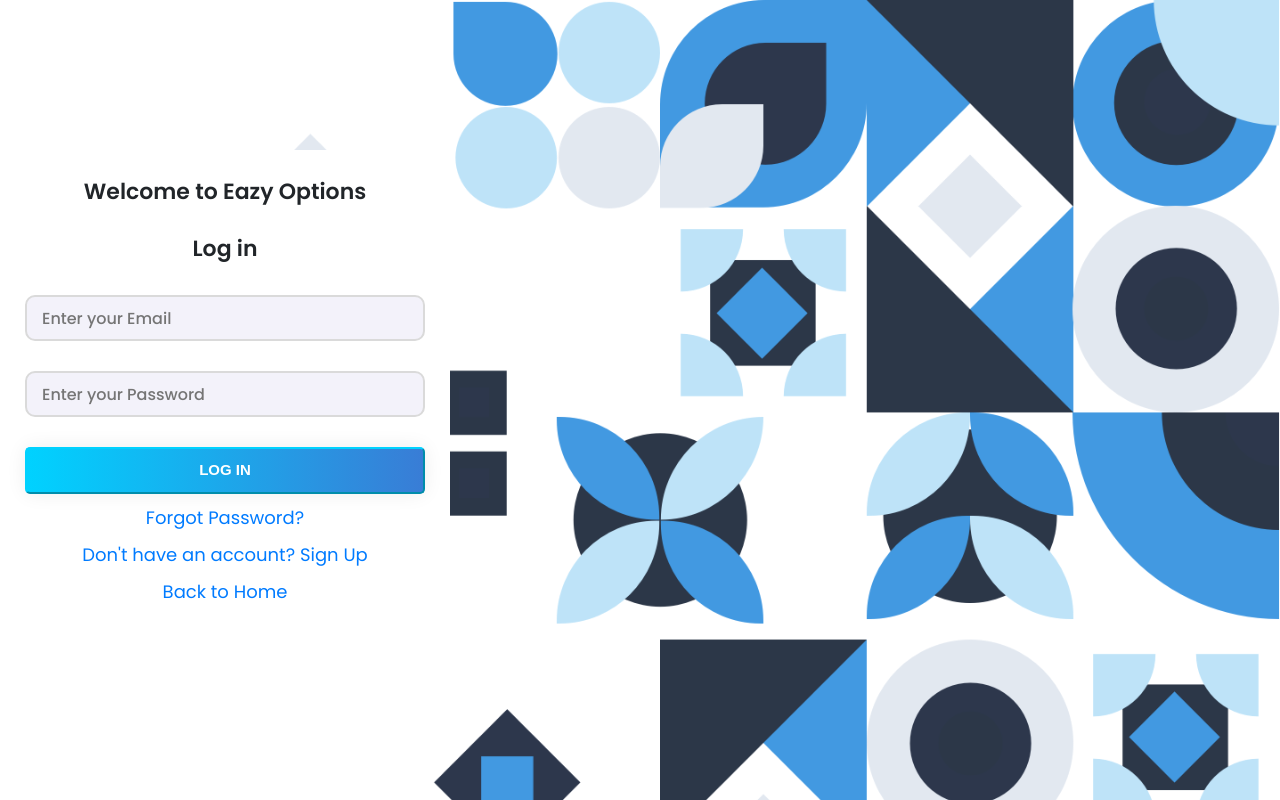
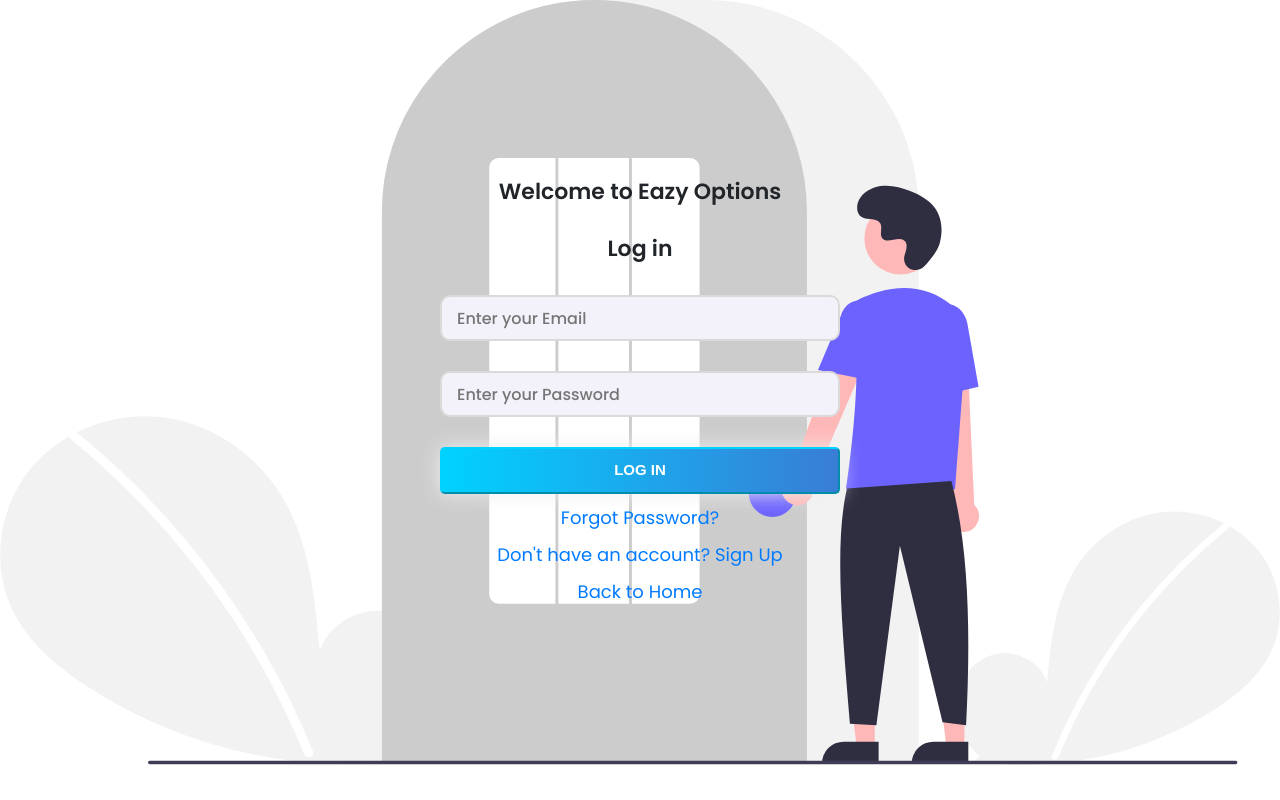
Before and after one commit to AnkitRajCode/EazyOptions, a React (Create React App) app: page /login in a window 1280 px wide. Built offline with nearby package versions, Linux system fonts and the light colour scheme; no server answers.

Commit message:
login,signup,forgottonpassword  background fix in web view

```diff
--- a/src/Css/Auth.css
+++ b/src/Css/Auth.css
@@ -3,14 +3,15 @@
 .signup,
 .forgottenPassword{
     height: 100vh;
-    background-image: url(../Images/loginBackground.png);
-    background-size: cover;
-    background-position: center top;
+    background-image: url(../Images/login.svg);
+    background-size: contain;
+    background-position: right top;
     background-repeat: no-repeat;
     overflow: hidden;
     display: flex;
     flex-direction: row;
     align-items: center;
+    justify-content: center;
 }
 .loginCard,
 .signupCard,
@@ -18,7 +19,7 @@
     width:450px;
     height: 500px;
     padding: 25px;
-    background-color: white;
+    background-color: transparent;
     border-radius: 15px;
 }
 .forgottenPasswordCard{
@@ -82,11 +83,13 @@
     .login,
     .signup,
     .forgottenPassword{
+        background-image: url(../Images/loginBackground.png);
         background-position: 75% 0%;
     }
     .loginCard,
     .signupCard,
     .forgottenPasswordCard{
+        background-color: white;
         width:100vw;
         height: 540px;
         padding: 30px;
```
